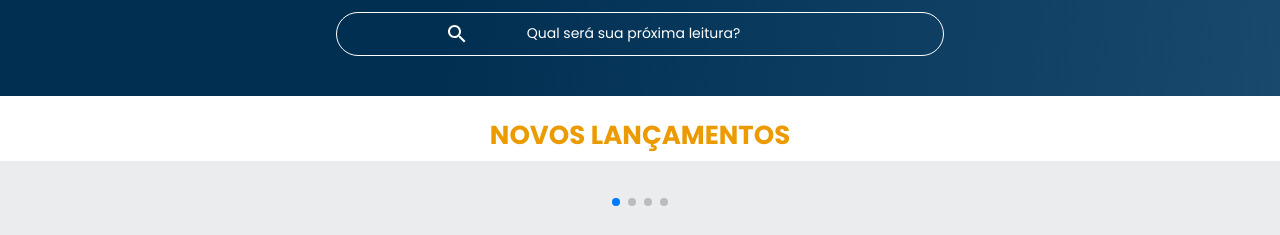
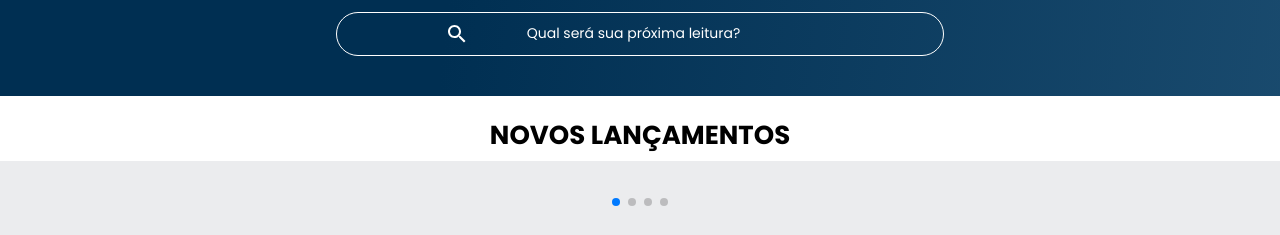
Before and after one commit to analuiza7/mobile-first-, a plain HTML site: page index.html in a window 1280 px wide. Shown: the part 192-427 px from the top of the page. Drawn offline with nearby package versions, Linux system fonts and the light colour scheme.

Commit message:
Update carrossel.css

```diff
--- a/styles/carrossel.css
+++ b/styles/carrossel.css
@@ -1,5 +1,5 @@
 .carrossel__titulo {
-    color: var(--laranja);
+    color: black;
     background-color: var(--branco);
     text-align: center;
     text-transform: uppercase;
```
